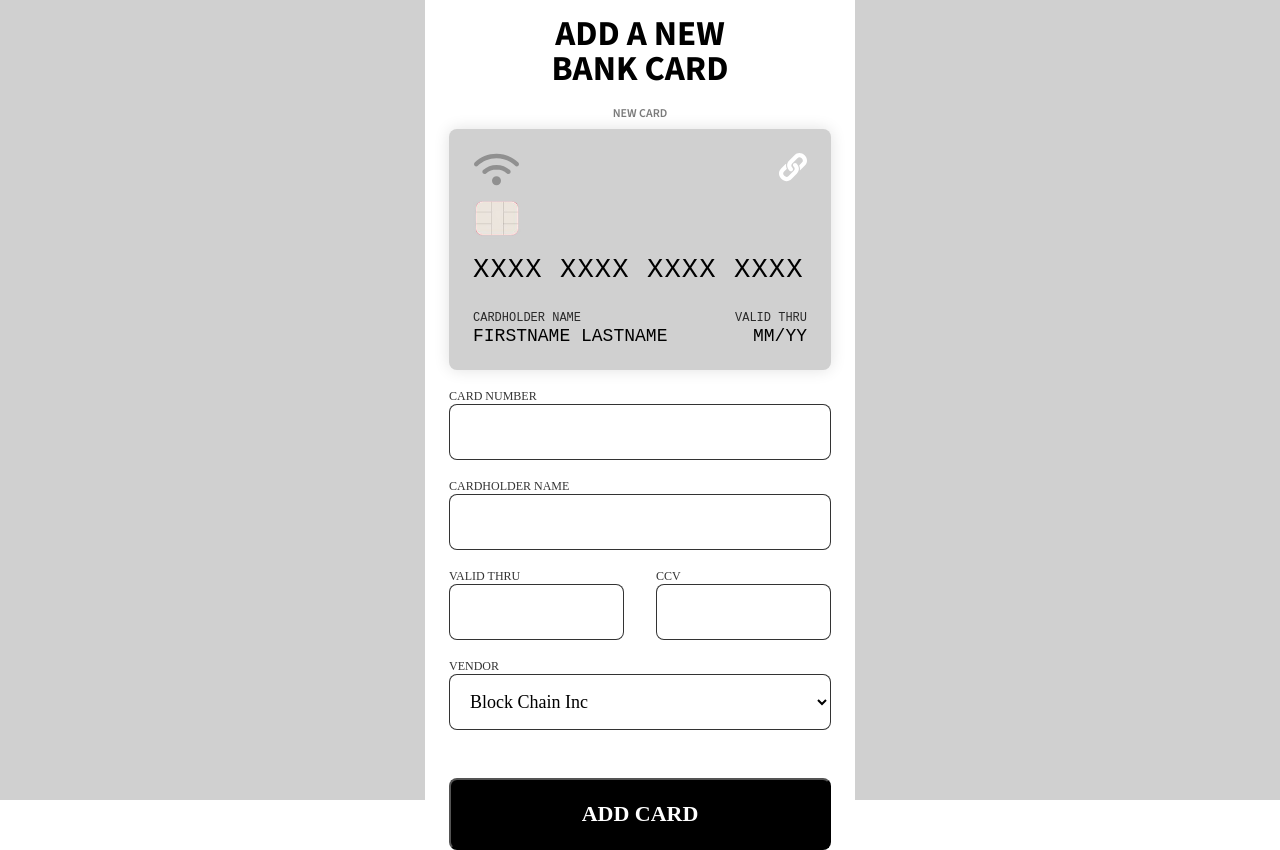
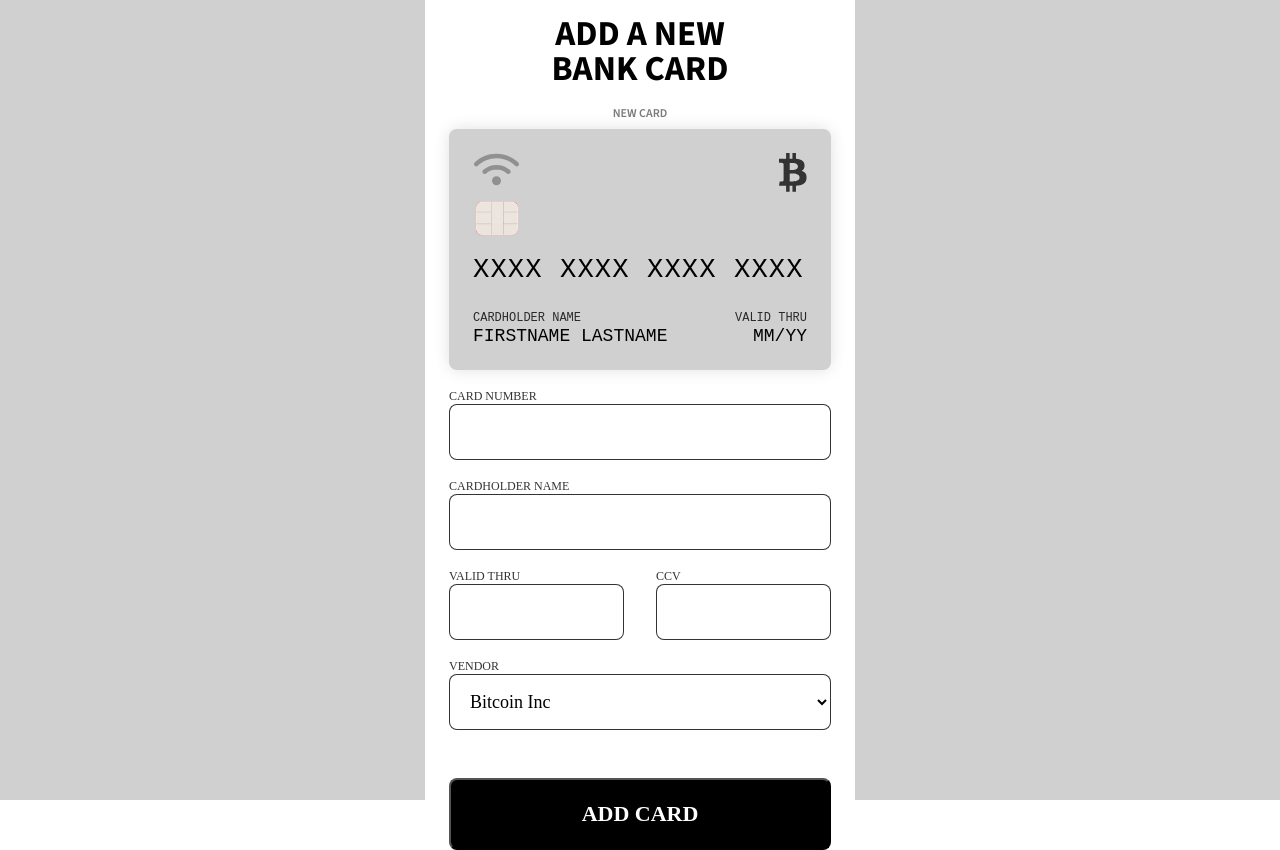
Before and after one commit to cozyhorse/JS2023_SuperGuardians_E-Wallet, a React (Vite) app: page /addcard in a window 1280 px wide. Built offline with nearby package versions, Linux system fonts and the light colour scheme; a web font is replaced by a local one.

Commit message:
/addcard: changed default to bitcoin

```diff
--- a/src/components/Form/Form.tsx
+++ b/src/components/Form/Form.tsx
@@ -10,7 +10,7 @@ const Form = () => {
     cardholder: "",
     ccv: "",
     date: "",
-    vendor: "blockchain",
+    vendor: "bitcoin",
   });
   const [formIsValid, setFormIsValid] = useState(false);
 
--- a/src/pages/AddCard.tsx
+++ b/src/pages/AddCard.tsx
@@ -7,7 +7,7 @@ const placeholderData = [
     cardnumber: "XXXX XXXX XXXX XXXX",
     cardholder: "FIRSTNAME LASTNAME",
     date: "MMYY",
-    vendor: "blockchain",
+    vendor: "bitcoin",
     ccv: 0o0,
     backgroundColor: "rgba(208, 208, 208, 1)",
   },
```
